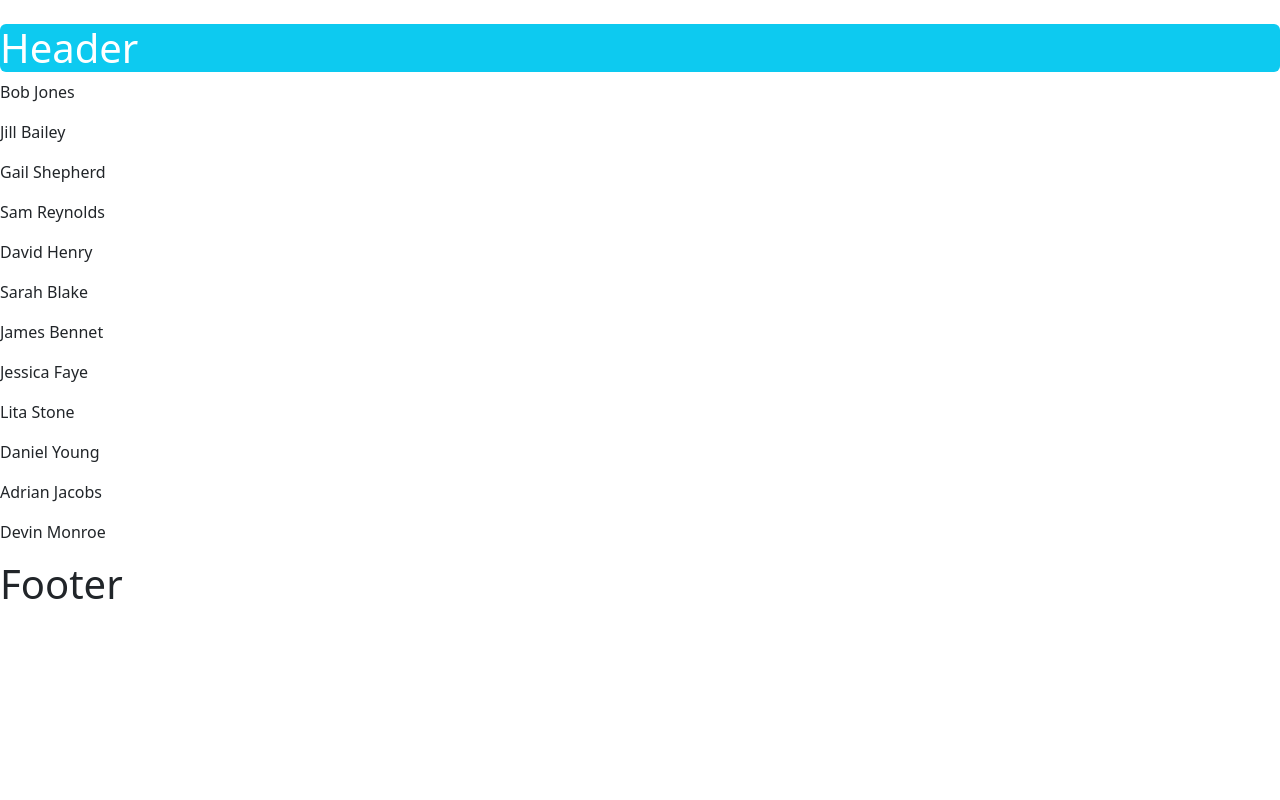
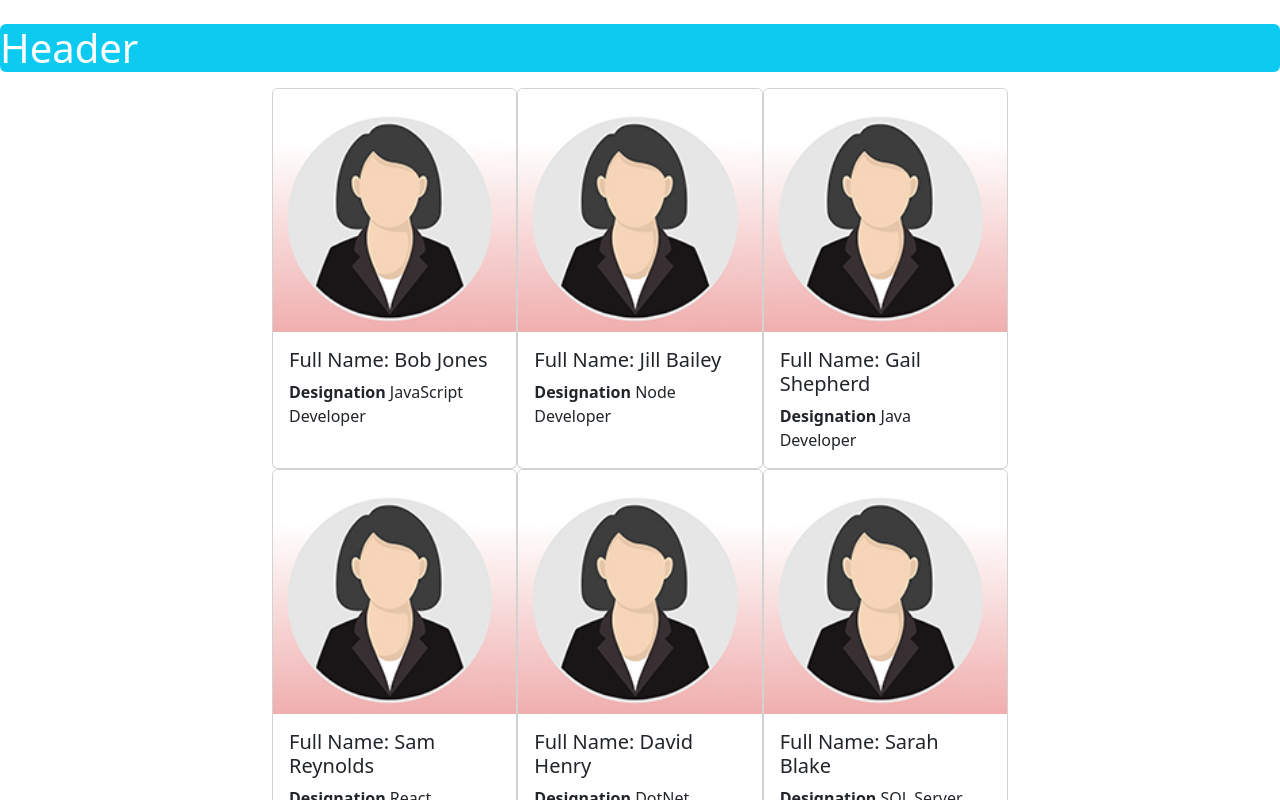
Before and after one commit to Birkity/TeamMemberAllocation, a React (Create React App) app: page / in a window 1280 px wide. Shown: the top 800 px of the page. Built offline with nearby package versions, Linux system fonts and the light colour scheme.

Commit message:
Upload img, create js code to render bootstrap cards for employees

```diff
--- a/src/App.css
+++ b/src/App.css
@@ -1,3 +1,7 @@
 body{
   font-family: Arial, Helvetica, sans-serif;
 }
+.card-collection{
+  display:grid;
+  grid-template-columns: 1fr 1fr 1fr;
+}
--- a/src/Employees.js
+++ b/src/Employees.js
@@ -1,100 +1,115 @@
-import 'bootstrap/dist/css/bootstrap.min.css';
-import { useState } from 'react';
-const Employees =  () => {
-    const [employees, setEmployees] = useState([{
-        id:1,
+import "bootstrap/dist/css/bootstrap.min.css";
+import { useState } from "react";
+import femaleProfile from "./images/femaleProfile.jpg";
+import maleProfile from "./images/maleProfile.jpg";
+const Employees = () => {
+  const [employees, setEmployees] = useState([
+    {
+      id: 1,
       fullName: "Bob Jones",
       designation: "JavaScript Developer",
       gender: "male",
-        teamName: "TeamA"
+      teamName: "TeamA",
     },
     {
-        id:2,
+      id: 2,
       fullName: "Jill Bailey",
       designation: "Node Developer",
       gender: "female",
-        teamName: "TeamA"
+      teamName: "TeamA",
     },
     {
-        id:3,
+      id: 3,
       fullName: "Gail Shepherd",
       designation: "Java Developer",
       gender: "female",
-        teamName: "TeamA"
+      teamName: "TeamA",
     },
     {
-        id:4,
+      id: 4,
       fullName: "Sam Reynolds",
       designation: "React Developer",
       gender: "male",
-        teamName: "TeamB"
+      teamName: "TeamB",
     },
     {
-        id:5,
+      id: 5,
       fullName: "David Henry",
       designation: "DotNet Developer",
       gender: "male",
-        teamName: "TeamB"
+      teamName: "TeamB",
     },
     {
-        id:6,
+      id: 6,
       fullName: "Sarah Blake",
       designation: "SQL Server DBA",
       gender: "female",
-        teamName: "TeamB"
+      teamName: "TeamB",
     },
     {
-        id:7,
+      id: 7,
       fullName: "James Bennet",
       designation: "Angular Developer",
       gender: "male",
-        teamName: "TeamC"
+      teamName: "TeamC",
     },
     {
-        id:8,
+      id: 8,
       fullName: "Jessica Faye",
       designation: "API Developer",
       gender: "female",
-        teamName: "TeamC"
+      teamName: "TeamC",
     },
     {
-        id:9,
+      id: 9,
       fullName: "Lita Stone",
       designation: "C++ Developer",
       gender: "female",
-        teamName: "TeamC"
+      teamName: "TeamC",
     },
     {
-        id:10,
+      id: 10,
       fullName: "Daniel Young",
       designation: "Python Developer",
       gender: "male",
-        teamName: "TeamD"
+      teamName: "TeamD",
     },
     {
-        id:11,
+      id: 11,
       fullName: "Adrian Jacobs",
       designation: "Vue Developer",
       gender: "male",
-        teamName: "TeamD"
+      teamName: "TeamD",
     },
     {
-        id:12,
+      id: 12,
       fullName: "Devin Monroe",
       designation: "Graphic Designer",
       gender: "male",
-        teamName: "TeamD"
-    }
-])
-    return(
-        <main>
-        {
-            employees.map((employee) => (
-                <p>{employee.fullName}</p>
-            ))
-        }
+      teamName: "TeamD",
+    },
+  ]);
+  return (
+    <main className="container">
+      <div className="row justify-content-center mt-3 mb-3">
+        <div className="col-8">
+          <div class = "card-collection">
+            {employees.map((employee) => (
+              <div id={employee.id} className="card">
+                <img src={femaleProfile} className="card-img-top" />
+                <div className="card-body">
+                  <h5 className="card-title">Full Name: {employee.fullName}</h5>
+                  <p className="card-text">
+                    <b>Designation</b> {employee.designation}
+                  </p>
+                </div>
+              </div>
+            ))}
+          </div>
+        </div>
+      </div>
     </main>
-    )
-}
+  );
+};
 
-export default Employees
+export default Employees;
```
Also changed, not shown: src/Content.js (deleted, +0 -9 lines), src/images/femaleProfile.jpg (added), src/images/maleProfile.jpg (added). Lines whose indentation alone changed are shown as unchanged.
